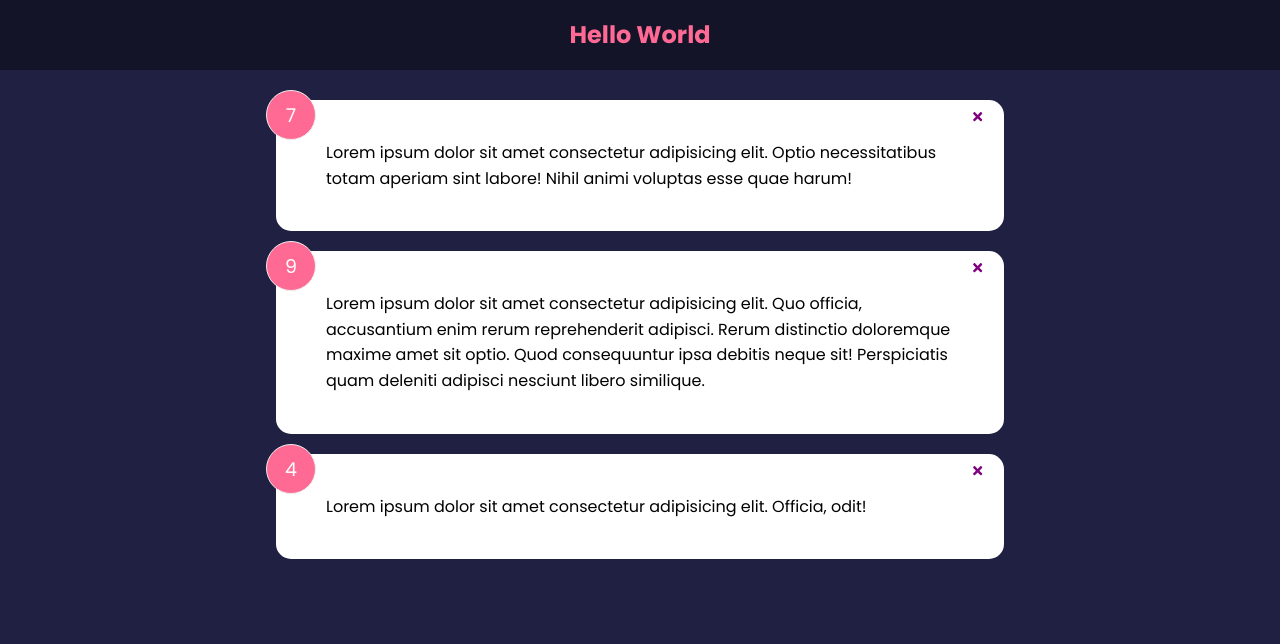
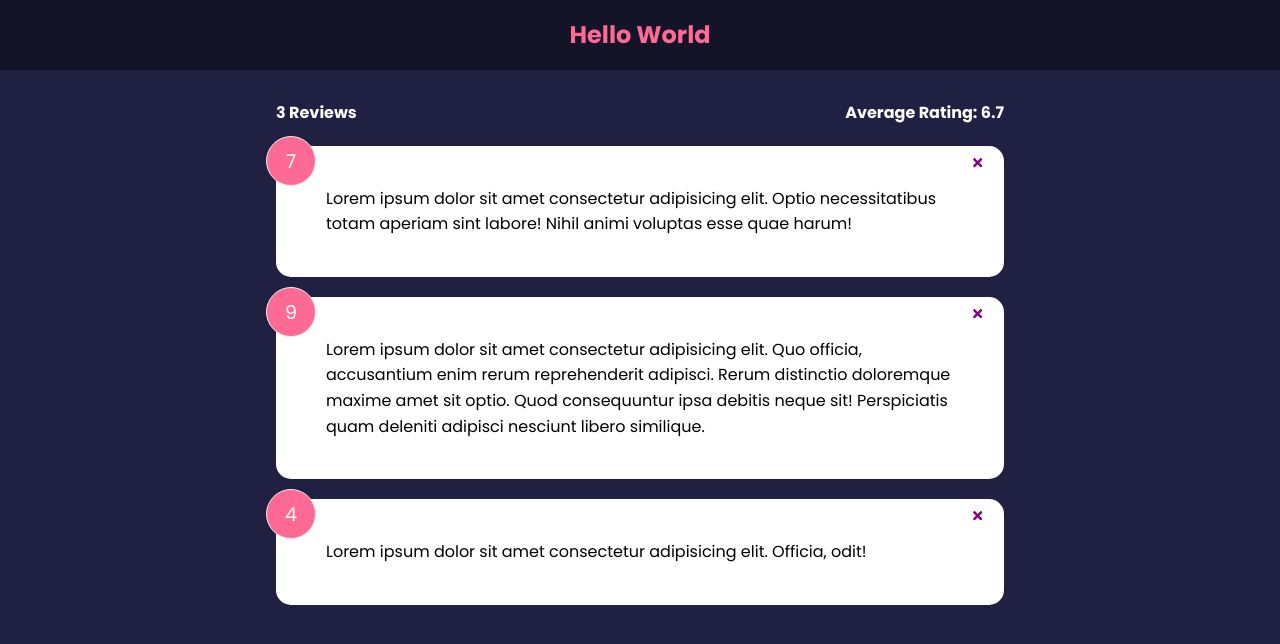
Before and after one commit to JLoweDev/react-feedback-app, a React (Create React App) app: page / in a window 1280 px wide. Shown: the top 644 px of the page. Built offline with nearby package versions, Linux system fonts and the light colour scheme.

Commit message:
Added FeedbackStats.js

```diff
--- a/src/App.js
+++ b/src/App.js
@@ -2,6 +2,7 @@ import { useState } from 'react'
 import Header from './components/Header'
 import FeedbackList from './components/FeedbackList'
 import FeedbackData from './data/FeedbackData'
+import FeedbackStats from './components/FeedbackStats'
 
 function App() {
     const [feedback, setFeedback] = useState(FeedbackData)
@@ -15,6 +16,7 @@ function App() {
         <>
             <Header text="Hello World" />
             <div className='container'>
+                <FeedbackStats feedback={feedback} />
                 <FeedbackList feedback={feedback} handleDelete={deleteFeedback}/>
             </div>
         </>
--- /dev/null
+++ b/src/components/FeedbackStats.js
@@ -0,0 +1,24 @@
+import React from 'react'
+import PropTypes from 'prop-types'
+
+function FeedbackStats({ feedback }) {
+    // Calculate Average Rating
+    let average = feedback.reduce((acc, cur) => {
+        return acc + cur.rating
+    }, 0) / feedback.length
+
+    average = average.toFixed(1).replace(/[.,]0/, '')
+
+    return (
+        <div className='feedback-stats'>
+            <h4>{feedback.length} Reviews</h4>
+            <h4>Average Rating: {isNaN(average) ? 0 : average}</h4>
+        </div>
+    )
+}
+
+FeedbackStats.propTypes = {
+    feedback: PropTypes.array.isRequired,
+}
+
+export default FeedbackStats
```
